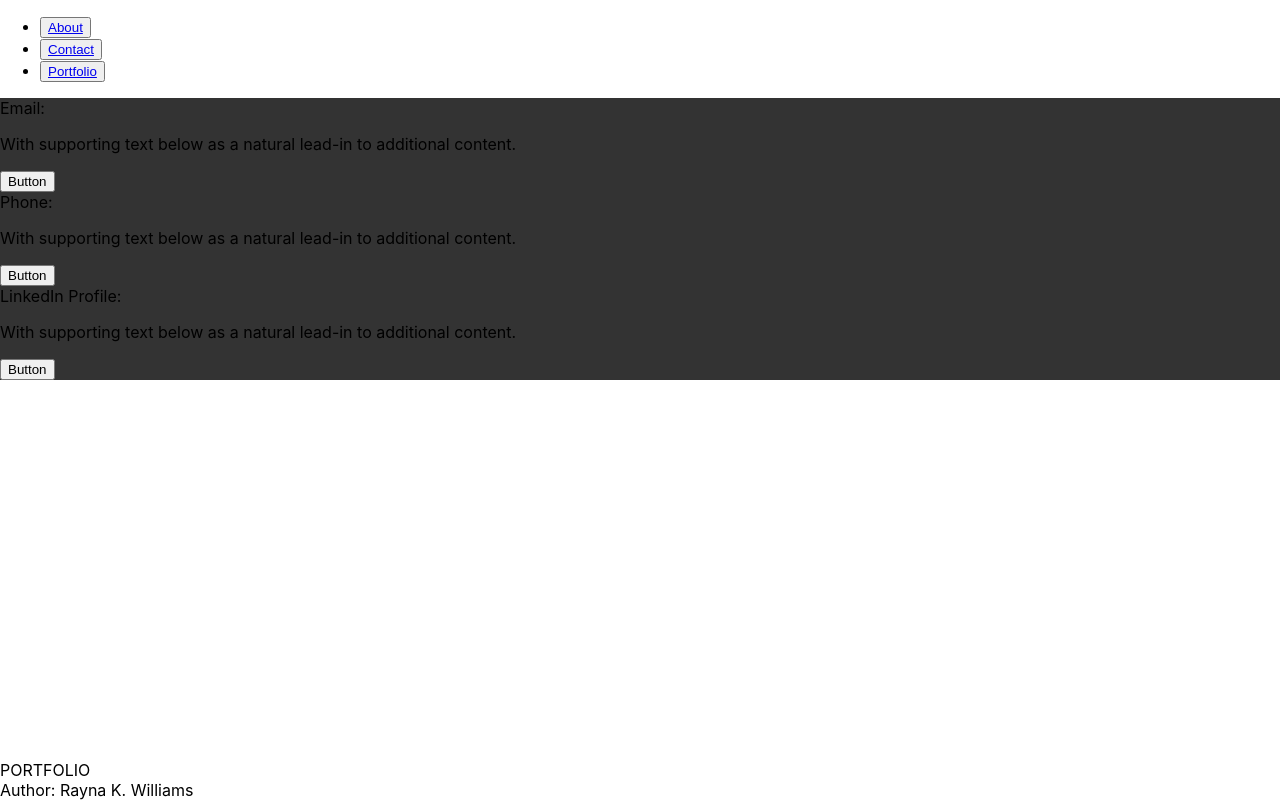
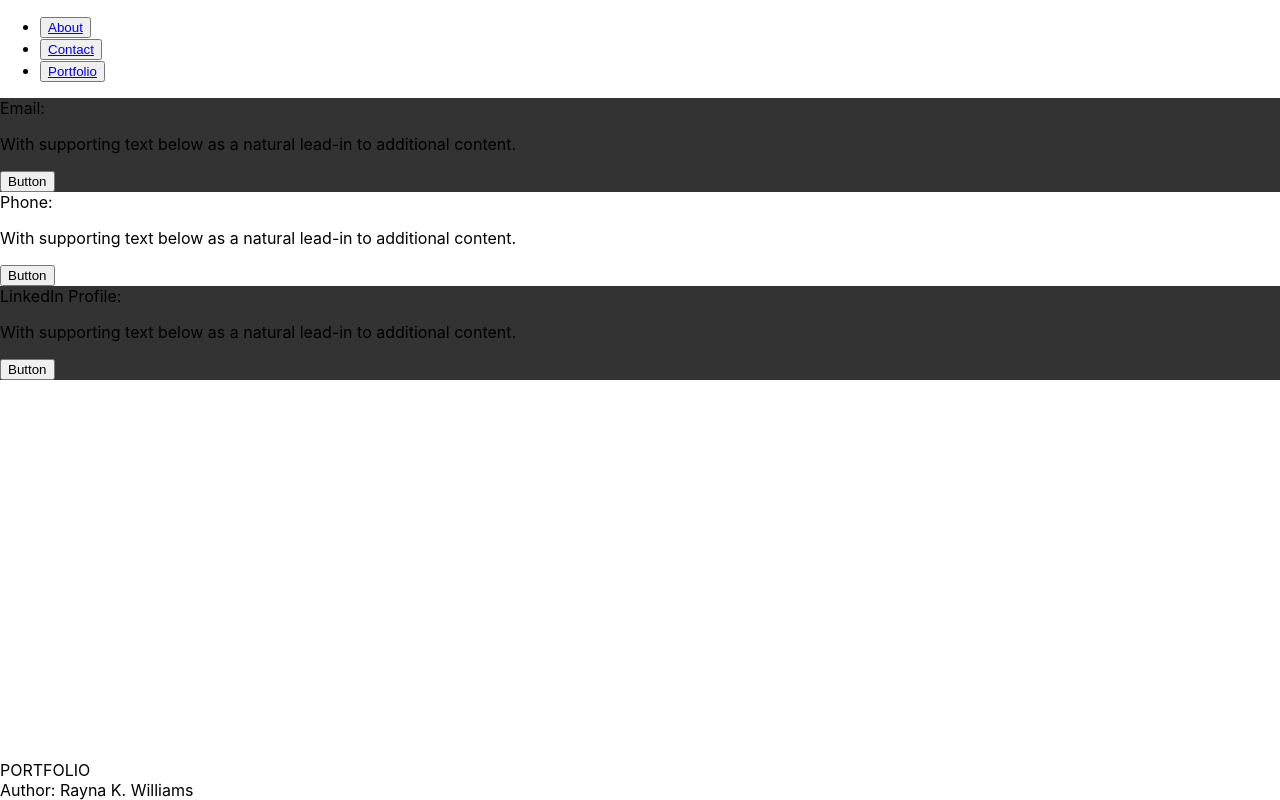
Before and after one commit to raynawilliams1993/myReact, a React (Create React App) app: page /contact in a window 1280 px wide. Built offline with nearby package versions, Linux system fonts and the light colour scheme.

Commit message:
played around wit something on my cards

```diff
--- a/package.json
+++ b/package.json
@@ -3,9 +3,7 @@
   "version": "0.1.0",
   "private": true,
   "dependencies": {
-    "@fortawesome/fontawesome-svg-core": "^1.2.28",
-    "@fortawesome/free-solid-svg-icons": "^5.13.0",
-    "@fortawesome/react-fontawesome": "^0.1.9",
+
     "@testing-library/jest-dom": "^4.2.4",
     "@testing-library/react": "^9.5.0",
     "@testing-library/user-event": "^7.2.1",
--- a/src/components/navBar/navBar.js
+++ b/src/components/navBar/navBar.js
@@ -11,7 +11,7 @@ const NavBar  = (props) => {
 
   return (
     <div>
-      <Nav tabs>
+      <Nav tabs >
         <NavItem>
           <Button>
 
--- a/src/components/pages/contact.js
+++ b/src/components/pages/contact.js
@@ -9,7 +9,7 @@ const contact = (props) => {
         <CardText>With supporting text below as a natural lead-in to additional content.</CardText>
         <Button>Button</Button>
       </Card>
-      <Card body inverse style={{ backgroundColor: '#333', borderColor: '#333' }}>
+      <Card body inverse style={{ backgroundColor: '#red', borderColor: '#333' }}>
         <CardTitle>Phone:</CardTitle>
         <CardText>With supporting text below as a natural lead-in to additional content.</CardText>
         <Button>Button</Button>
```
